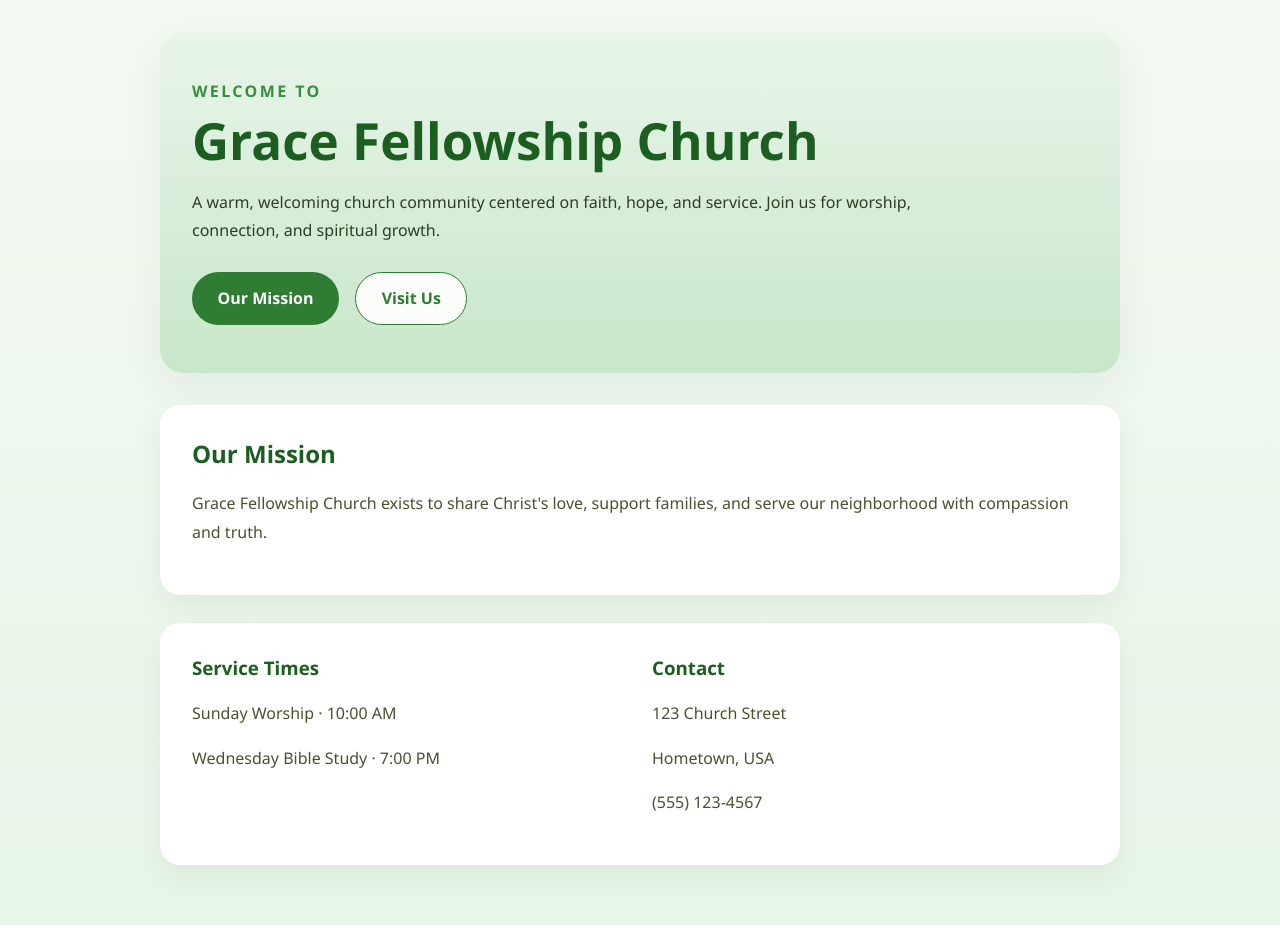
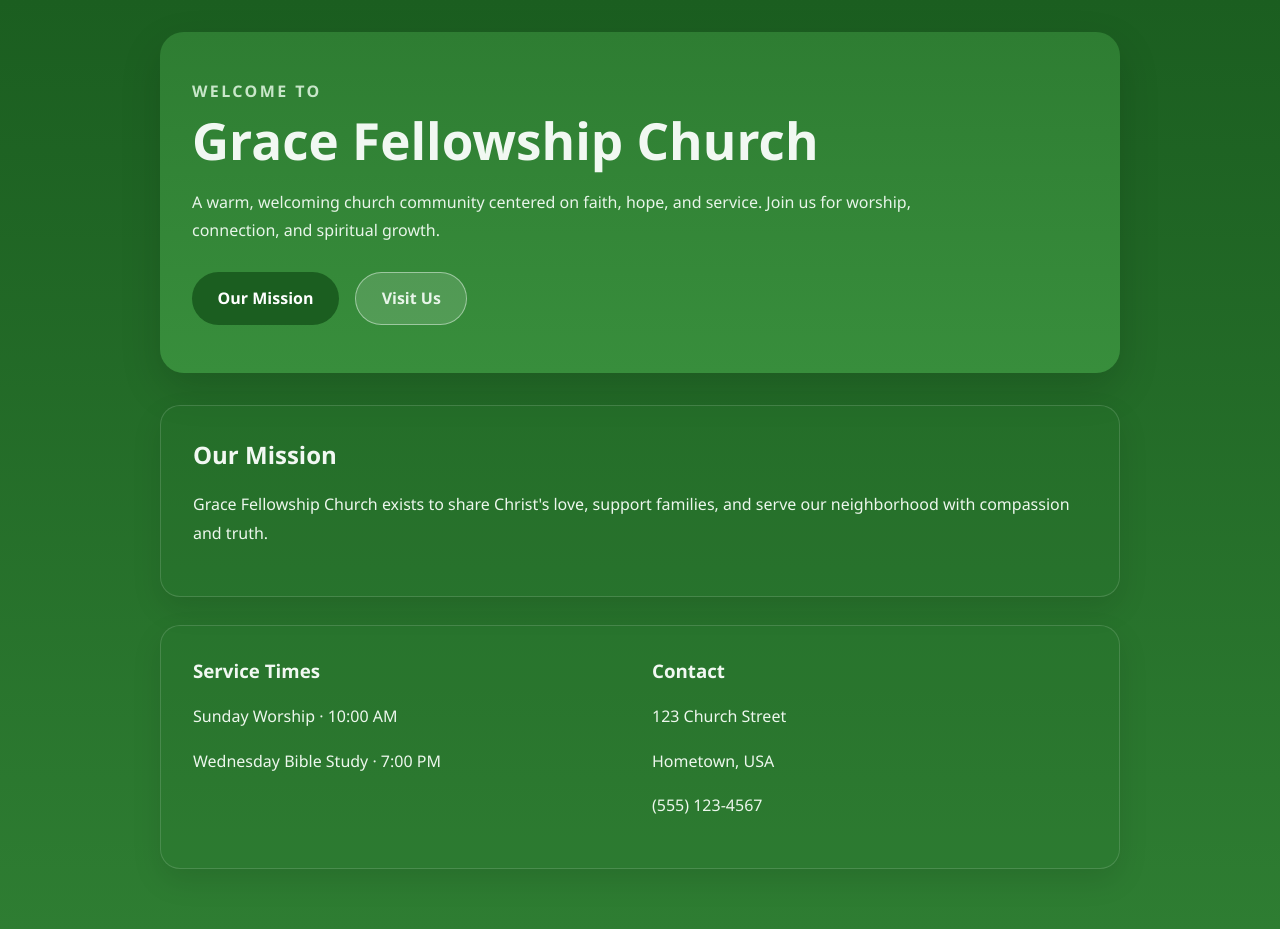
Before and after one commit to extralimitededition-png/simple_bloger, an Angular app: page / in a window 1280 px wide. Built offline with nearby package versions, Linux system fonts and the light colour scheme.

Commit message:
update page

```diff
--- a/src/app/app.component.css
+++ b/src/app/app.component.css
@@ -5,11 +5,11 @@ main {
 }
 
 .hero {
-  background: linear-gradient(180deg, #e8f5e9 0%, #c8e6c9 100%);
+  background: linear-gradient(180deg, #2e7d32 0%, #388e3c 100%);
   border-radius: 24px;
   padding: 3rem 2rem;
   margin-bottom: 2rem;
-  box-shadow: 0 16px 40px rgba(0, 0, 0, 0.05);
+  box-shadow: 0 16px 40px rgba(0, 0, 0, 0.15);
 }
 
 .hero-copy {
@@ -20,7 +20,7 @@ main {
   margin: 0 0 0.75rem;
   text-transform: uppercase;
   letter-spacing: 0.15em;
-  color: #388e3c;
+  color: #c8e6c9;
   font-weight: 600;
 }
 
@@ -28,13 +28,13 @@ h1 {
   font-size: clamp(2.5rem, 4vw, 3.5rem);
   margin: 0;
   line-height: 1.05;
-  color: #1b5e20;
+  color: #f1f8f2;
 }
 
 .hero-text {
   margin: 1.25rem 0 1.75rem;
   line-height: 1.75;
-  color: #2e3e23;
+  color: #e8f5e9;
 }
 
 .cta-row {
@@ -47,7 +47,7 @@ h1 {
   display: inline-flex;
   align-items: center;
   justify-content: center;
-  background: #2e7d32;
+  background: #1b5e20;
   color: white;
   padding: 0.9rem 1.6rem;
   border-radius: 999px;
@@ -57,32 +57,33 @@ h1 {
 }
 
 .btn:hover {
-  background: #276b2d;
+  background: #13531c;
   transform: translateY(-1px);
 }
 
 .btn-secondary {
-  background: rgba(255, 255, 255, 0.92);
-  color: #2e7d32;
-  border: 1px solid #2e7d32;
+  background: rgba(255, 255, 255, 0.14);
+  color: #e8f5e9;
+  border: 1px solid rgba(232, 245, 233, 0.5);
 }
 
 .section-panel {
-  background: white;
+  background: rgba(46, 125, 50, 0.18);
+  border: 1px solid rgba(255, 255, 255, 0.14);
   border-radius: 20px;
   padding: 2rem;
-  box-shadow: 0 12px 30px rgba(0,0,0,0.06);
+  box-shadow: 0 12px 30px rgba(0,0,0,0.1);
   margin-bottom: 1.75rem;
 }
 
 .section-panel h2,
 .section-panel h3 {
   margin-top: 0;
-  color: #1b5e20;
+  color: #f1f8f2;
 }
 
 .section-panel p {
-  color: #47532e;
+  color: #edf7ed;
   line-height: 1.8;
 }
 
--- a/src/styles.css
+++ b/src/styles.css
@@ -1,8 +1,8 @@
 html, body {
   margin: 0;
   font-family: 'Segoe UI', Roboto, Arial, sans-serif;
-  background: linear-gradient(180deg, #f3f9f1 0%, #e8f5e9 100%);
-  color: #1f2f16;
+  background: linear-gradient(180deg, #1b5e20 0%, #2e7d32 100%);
+  color: #eef7ec;
 }
 
 body {
```
